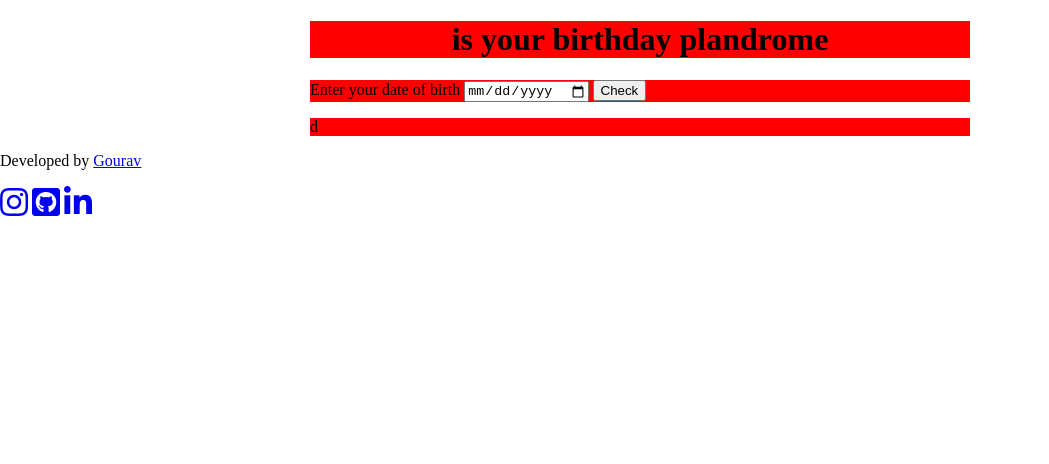
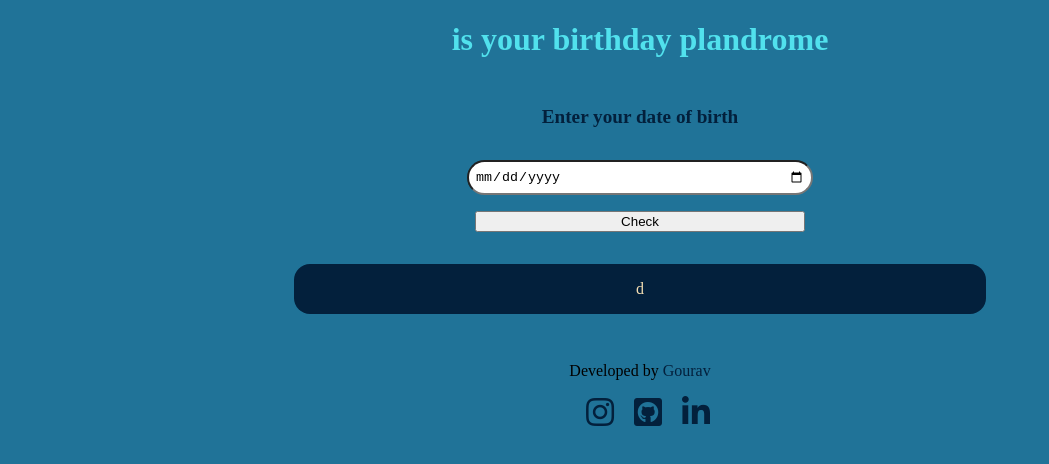
Before and after one commit to gouravmarch20/neog-mark-13, a plain HTML site: page index.html in a window 1280 px wide. Shown: the whole page, without its empty margins (0-1049 px from the left). Drawn offline with Linux system fonts and the light colour scheme.

Commit message:
completed css & html

```diff
--- a/css/style.css
+++ b/css/style.css
@@ -1,13 +1,74 @@
-body{
-  margin: 0rem;
+:root {
+  --blue-color: #207398;
+  --sky-blue-color: #51e1ed;
+  --dark-blue-color: #03203c;
+  --glow-color: #51ff0d;
 }
 
+body {
+  background-color: var(--blue-color);
+  margin: 0;
+}
+a {
+  color: var(--dark-blue-color);
+  text-decoration: none;
+}
 .container {
   max-width: 660px;
+  margin: auto;
+}
+/*  */
+.hero {
+  margin-bottom: 3rem;
+}
+.hero-heading {
+  text-align: center;
+  color: var(--sky-blue-color);
+}
+
+/*  */
+
+main {
+  display: flex;
+  flex-direction: column;
+  margin-bottom: 1rem;
+  /* flex-wrap: wrap; */
+}
+label {
+  font-size: larger;
+  text-align: center;
+  margin-bottom: 1rem;
+  color: var(--dark-blue-color);
+  font-weight: 900;
+}
+input {
+  margin-left: 2rem;
+  border-radius: 2rem;
+  padding: 0.4rem;
+  width: 50%;
+  margin: 1rem auto;
+}
+/*  */
+.sumit-dob {
+  margin-top: 1rem;
+  width: 50%;
   margin: 0 auto;
-  background-color: red;
-  margin-bottom: 1rem;
 }
-.hero-heading{
+/*  */
+footer {
   text-align: center;
+  margin: 3rem;
 }
+i {
+  margin-left: 1rem;
+}
+/*  */
+#output {
+  background-color: var(--dark-blue-color);
+  color: wheat;
+  text-align: center;
+  width: 70%;
+  margin-top: 2rem;
+  padding: 1rem;
+  border-radius: 1rem;
+}
--- a/index.html
+++ b/index.html
@@ -24,7 +24,7 @@
     <main class="container">
         <label for="user-dob">Enter your date of birth</label>
         <input type="date">
-        <button>Check </button>
+        <button class="sumit-dob">Check </button>
     </main>
 
     <div id="output" class="container">
@@ -38,7 +38,8 @@
         <a href="https://github.com/gouravmarch20/"> <i class="fab fa-github-square fa-2x" target="_blank"></i></a>
         </a>
 
-        <a href="https://www.linkedin.com/in/gouravmarch20/" target="_blank"> <i class="fab fa-linkedin-in fa-2x"></i></a>
+        <a href="https://www.linkedin.com/in/gouravmarch20/" target="_blank"> <i
+                class="fab fa-linkedin-in fa-2x"></i></a>
         </a>
 
     </footer>
```
